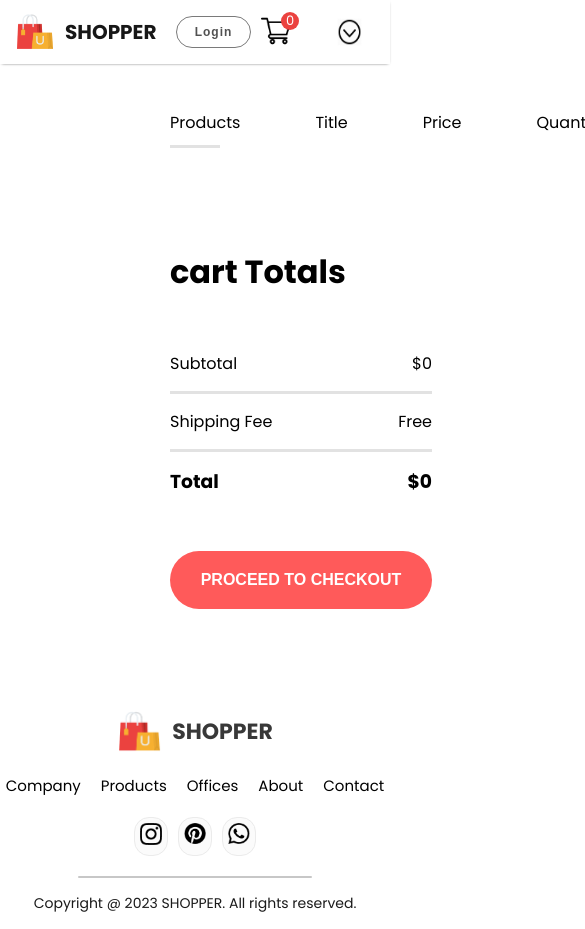
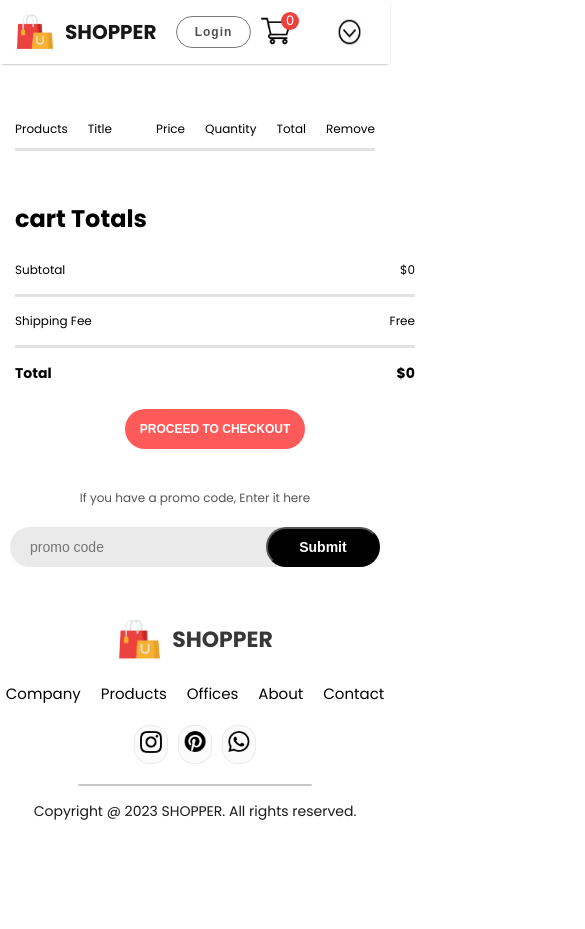
Before and after one commit to p-Limbo1996/E-commerce, a React (Create React App) app: page /cart in a window 390 px wide. Shown: the top 929 px of the page, 585 px wide, since content can reach past the window. After the commit the page ends 844 px from the top, so only its background shows below. Built offline with nearby package versions, Linux system fonts and the light colour scheme.

Commit message:
update cartitems

```diff
--- a/src/Components/CartItems/CartItems.css
+++ b/src/Components/CartItems/CartItems.css
@@ -1,48 +1,46 @@
-.cartitems{
-   margin: 100px 170px;
+.cartitems {
+  margin: 120px 170px;
 }
-.cartitems hr{
+.cartitems hr {
   height: 3px;
   background: #e2e2e2;
   border: none;
-
 }
-.cartitems-format-main{
+.cartitems-format-main {
   display: grid;
   grid-template-columns: 0.5fr 2fr 1fr 1fr 1fr 1fr;
   align-items: center;
   gap: 75px;
   padding: 10px 0;
 }
-.cartitems-format{
-
+.cartitems-format {
   font-weight: 500;
 }
-.carticon-product-icon{
+.carticon-product-icon {
   height: 72px;
   border-radius: 10px;
   cursor: pointer;
 }
-.cartitems-remove-icon{
+.cartitems-remove-icon {
   width: 15px;
   margin: 0 40px;
   cursor: pointer;
 }
 
-.cartitems-quantity{
+.cartitems-quantity {
   width: 64px;
   height: 50px;
   background: #fff;
-  border:2px solid #ebebeb;
+  border: 2px solid #ebebeb;
   border-radius: 15px;
-
 }
-.cartitems-down{
+.cartitems-down {
   display: flex;
+  align-items: center;
   margin: 100px 0px;
 }
 
-.cartitems-total{
+.cartitems-total {
   display: flex;
   flex: 1;
   flex-direction: column;
@@ -50,7 +48,7 @@ cursor: pointer;
   gap: 40px;
 }
 
-.cartitems-total-item{
+.cartitems-total-item {
   display: flex;
   justify-content: space-between;
   padding: 15px 0;
@@ -68,17 +66,17 @@ padding: 15px 0;
   cursor: pointer;
 }
 
-.cartitems-promocode{
+.cartitems-promocode {
   flex: 1;
   /* display: flex; */
   font-size: 16px;
   font-weight: 500;
 }
-.cartitems-promocode p{
+.cartitems-promocode p {
   color: #555;
 }
 
-.cartitems-promobox{
+.cartitems-promobox {
   width: 504px;
   margin-top: 15px;
   padding-left: 20px;
@@ -88,7 +86,7 @@ display: flex;
   align-items: center;
   background: #eaeaea;
 }
-.cartitems-promobox input{
+.cartitems-promobox input {
   border: none;
   outline: none;
   width: 330px;
@@ -96,7 +94,7 @@ height: 50px;
   font-size: 16px;
   background: transparent;
 }
-.cartitems-promobox button{
+.cartitems-promobox button {
   background: #000;
   width: 200px;
   height: 50px;
@@ -110,3 +108,169 @@ font-size: 16px;
   font-weight: 600;
   cursor: pointer;
 }
+
+@media (max-width: 1280px) {
+  .cartitems {
+    margin: 120px 100px;
+  }
+  .cartitems-format-main {
+    grid-template-columns: 0.5fr 6fr 0.5fr 0.5fr 0.5fr 0.5fr;
+    gap: 50px;
+    padding: 10px 0;
+  }
+  .carticon-product-icon {
+    height: 82px;
+  }
+  .cartitems-remove-icon {
+    width: 13px;
+    margin: 0 30px;
+  }
+  .cartitems-quantity {
+    width: 50px;
+    height: 44px;
+    margin-left: 5px;
+  }
+  .cartitems-down {
+    font-size: 14px;
+    margin-top: -100px;
+    margin: 80px 0px;
+  }
+  .cartitems-total {
+    margin-right: 100px;
+    gap: 30px;
+  }
+  .cartitems-total-item {
+    padding: 15px 0;
+  }
+  .cartitems-total button {
+    width: 250px;
+    height: 50px;
+    font-size: 14px;
+  }
+  .cartitems-promocode {
+    font-size: 14px;
+    margin-top: -20px;
+  }
+  .cartitems-promobox {
+    width: 450px;
+    margin-top: 20px;
+    padding-left: 20px;
+    height: 50px;
+  }
+  .cartitems-promobox input {
+    font-size: 14px;
+  }
+  .cartitems-promobox button {
+    background: #000;
+    width: 180px;
+    padding: 20px;
+    font-size: 14px;
+  }
+}
+@media (max-width: 1024px) {
+  .cartitems {
+    margin: 120px 40px;
+  }
+  .cartitems-format-main {
+    gap: 40px;
+  }
+  .carticon-product-icon {
+    height: 85px;
+  }
+
+  .cartitems-quantity {
+    width: 40px;
+    height: 40px;
+    margin: auto;
+  }
+  .cartitems-down {
+    font-size: 14px;
+   flex-direction: column;
+   gap: 80px;
+    margin: 80px 0px;
+  }
+  .cartitems-total {
+    margin:auto;
+    gap: 20px;
+  }
+  .cartitems-total button {
+    display: block;
+    margin: auto;
+    width: 250px;
+    height: 50px;
+    font-size: 14px;
+  }
+  .cartitems-total-item{
+      width: 600px;
+    }
+  .cartitems-promocode {
+    text-align: center;
+    font-size: 14px;
+  }
+  .cartitems-promobox {
+    width: 500px;
+    margin-top: 20px;
+    padding-left: 20px;
+    height: 50px;
+  }
+
+  .cartitems-promobox button {
+    background: #000;
+    width: 200px;
+    padding: 20px ;
+
+  }
+}
+
+@media (max-width: 800px) {
+  .cartitems {
+    margin: 110px 15px 50px;
+  }
+  .cartitems-format-main {
+font-size: 12px;
+    gap: 20px;
+  }
+  .carticon-product-icon {
+    height: 65px;
+  }
+
+  .cartitems-quantity {
+    width: 25px;
+    height: 25px;
+    border-radius: 5px;
+  }
+  .cartitems-down {
+    font-size: 12px;
+   gap: 60px;
+    margin: 50px 0px;
+  }
+  .cartitems-total {
+    gap: 10px;
+  }
+  .cartitems-total button {
+    width: 180px;
+    height: 40px;
+    font-size: 12px;
+
+  }
+  .cartitems-total-item{
+      width: 400px;
+    }
+  .cartitems-promocode {
+    font-size: 12px;
+  }
+  .cartitems-promobox {
+    width: 350px;
+    margin-top: 20px;
+    padding-left: 20px;
+    height: 40px;
+  }
+
+  .cartitems-promobox button {
+    background: #000;
+    width: 150px;
+    height: 40px;
+    padding: 10px ;
+
+  }
+}
```
Also changed, not shown: src/Components/RelatedProducts/RelatedProducts.css (+28 -43 lines). Lines whose indentation alone changed are shown as unchanged.
